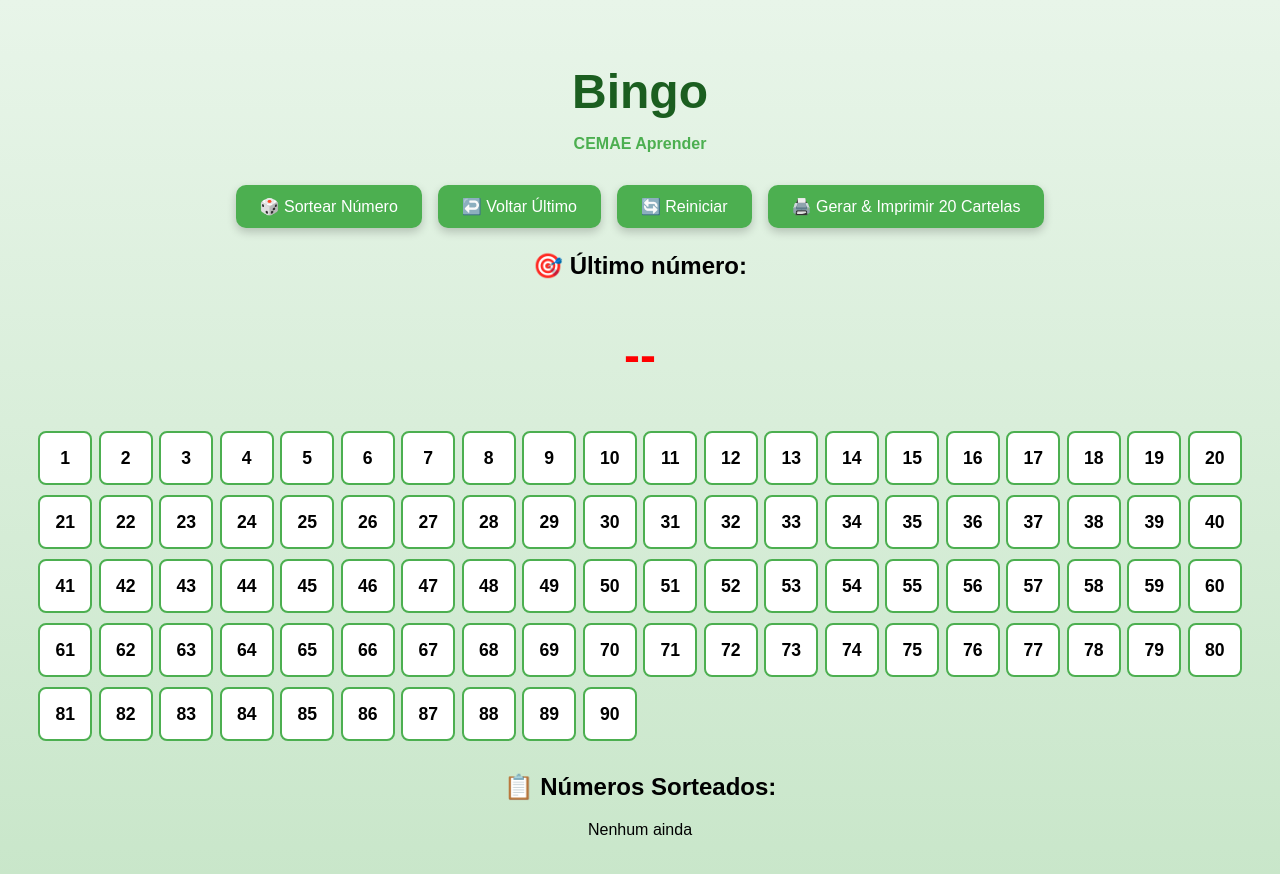
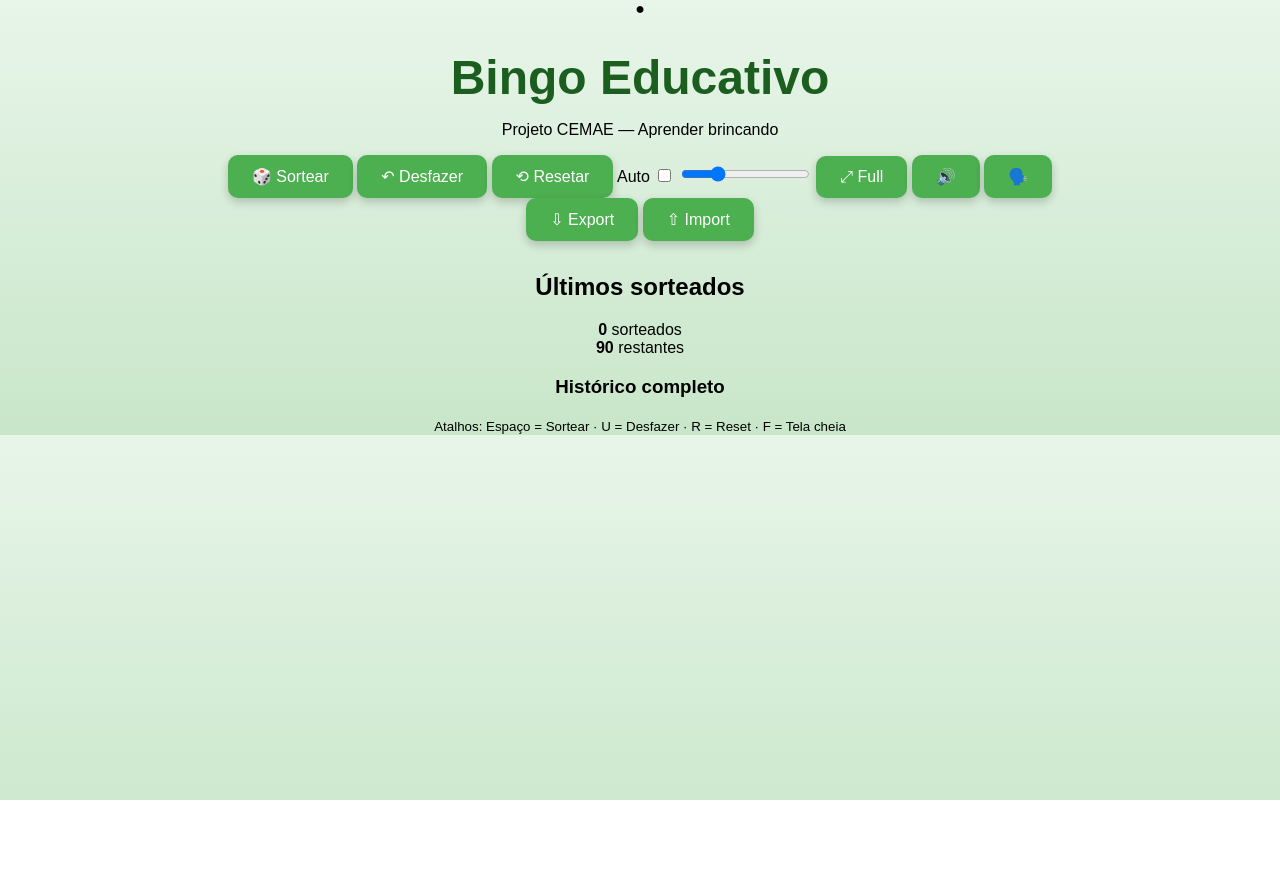
Before and after one commit to professorvitor777/bingocemae, a plain HTML site: page index.html in a window 1280 px wide. After the commit the page ends 800 px from the top, so only its background shows below. Drawn offline with Linux system fonts and the light colour scheme.

Commit message:
Atualizar o index.html

```diff
--- a/index.html
+++ b/index.html
@@ -1,38 +1,80 @@
-<!-- index.html -->
 <!DOCTYPE html>
 <html lang="pt-BR">
 <head>
-  <meta charset="UTF-8" />
-  <meta name="viewport" content="width=device-width, initial-scale=1.0" />
-  <title>Bingo Educativo</title>
+  <meta charset="utf-8" />
+  <meta name="viewport" content="width=device-width,initial-scale=1" />
+  <title>Bingo Surreal — CEMAE</title>
   <link rel="stylesheet" href="style.css" />
 </head>
 <body>
-  <div class="container">
-    <h1>Bingo</h1>
-    <p class="sub">CEMAE Aprender</p>
+  <div id="app" class="app">
+    <header class="topbar" role="banner">
+      <div class="brand">
+        <div class="logo-ghost" aria-hidden="true">●</div>
+        <h1>Bingo Educativo</h1>
+        <p class="tag">Projeto CEMAE — Aprender brincando</p>
+      </div>
 
-    <div class="botoes">
-      <button id="sortear">🎲 Sortear Número</button>
-      <button id="voltar">↩️ Voltar Último</button>
-      <button id="reiniciar">🔄 Reiniciar</button>
-      <button id="gerar-cartelas">🖨️ Gerar & Imprimir 20 Cartelas</button>
+      <div class="controls" role="toolbar" aria-label="Controles do bingo">
+        <button id="drawBtn" class="btn primary" title="Sortear (Espaço)">🎲 Sortear</button>
+        <button id="undoBtn" class="btn" title="Desfazer (U)">↶ Desfazer</button>
+        <button id="resetBtn" class="btn danger" title="Resetar tudo (R)">⟲ Resetar</button>
+
+        <label class="inline" title="Ativar reprodução automática">
+          Auto
+          <input id="autoToggle" type="checkbox"/>
+        </label>
+
+        <label class="inline" title="Velocidade do auto-sortear">
+          <input id="autoSpeed" type="range" min="300" max="3000" step="100" value="1000"/>
+        </label>
+
+        <button id="fullscreenBtn" class="btn" title="Tela cheia (F)">⤢ Full</button>
+        <button id="soundBtn" class="btn" title="Ativar/Desativar som">🔊</button>
+        <button id="voiceBtn" class="btn" title="Ativar/Desativar voz">🗣️</button>
+
+        <div class="small-actions">
+          <button id="exportBtn" class="btn" title="Exportar estado">⇩ Export</button>
+          <button id="importBtn" class="btn" title="Importar estado">⇧ Import</button>
+          <input id="fileInput" type="file" accept="application/json" style="display:none" />
+        </div>
+      </div>
+    </header>
+
+    <main class="main" role="main">
+      <section class="grid-area" aria-label="Cartela de números">
+        <div id="grid" class="grid" role="grid" aria-label="Números do bingo"></div>
+      </section>
+
+      <aside class="side" aria-label="Painel lateral">
+        <div class="panel">
+          <h2>Últimos sorteados</h2>
+          <div id="lastList" class="lastlist" aria-live="polite"></div>
+          <div class="meta">
+            <div><strong id="calledCount">0</strong> sorteados</div>
+            <div><strong id="remainingCount">90</strong> restantes</div>
+          </div>
+
+          <div class="history">
+            <h3>Histórico completo</h3>
+            <div id="allCalled" class="allcalled"></div>
+          </div>
+        </div>
+      </aside>
+    </main>
+
+    <div id="bigReveal" class="reveal" aria-hidden="true">
+      <div id="revealInner" class="reveal-inner" role="status" aria-live="assertive"></div>
     </div>
 
-    <div class="ultimo-numero">
-      <h2>🎯 Último número:</h2>
-      <p id="ultimo">--</p>
-    </div>
+    <footer class="footer">
+      <small>Atalhos: Espaço = Sortear · U = Desfazer · R = Reset · F = Tela cheia</small>
+    </footer>
+  </div>
 
-    <div id="bingo-grid" class="grid"></div>
-
-    <div class="sorteados">
-      <h2>📋 Números Sorteados:</h2>
-      <p id="numeros-sorteados">Nenhum ainda</p>
-    </div>
-
-    <div id="cartelas" class="cartelas-container"></div>
-  </div>
+  <template id="confettiTpl">
+    <span class="confetti"></span>
+  </template>
 
   <script src="script.js"></script>
 </body>
```
